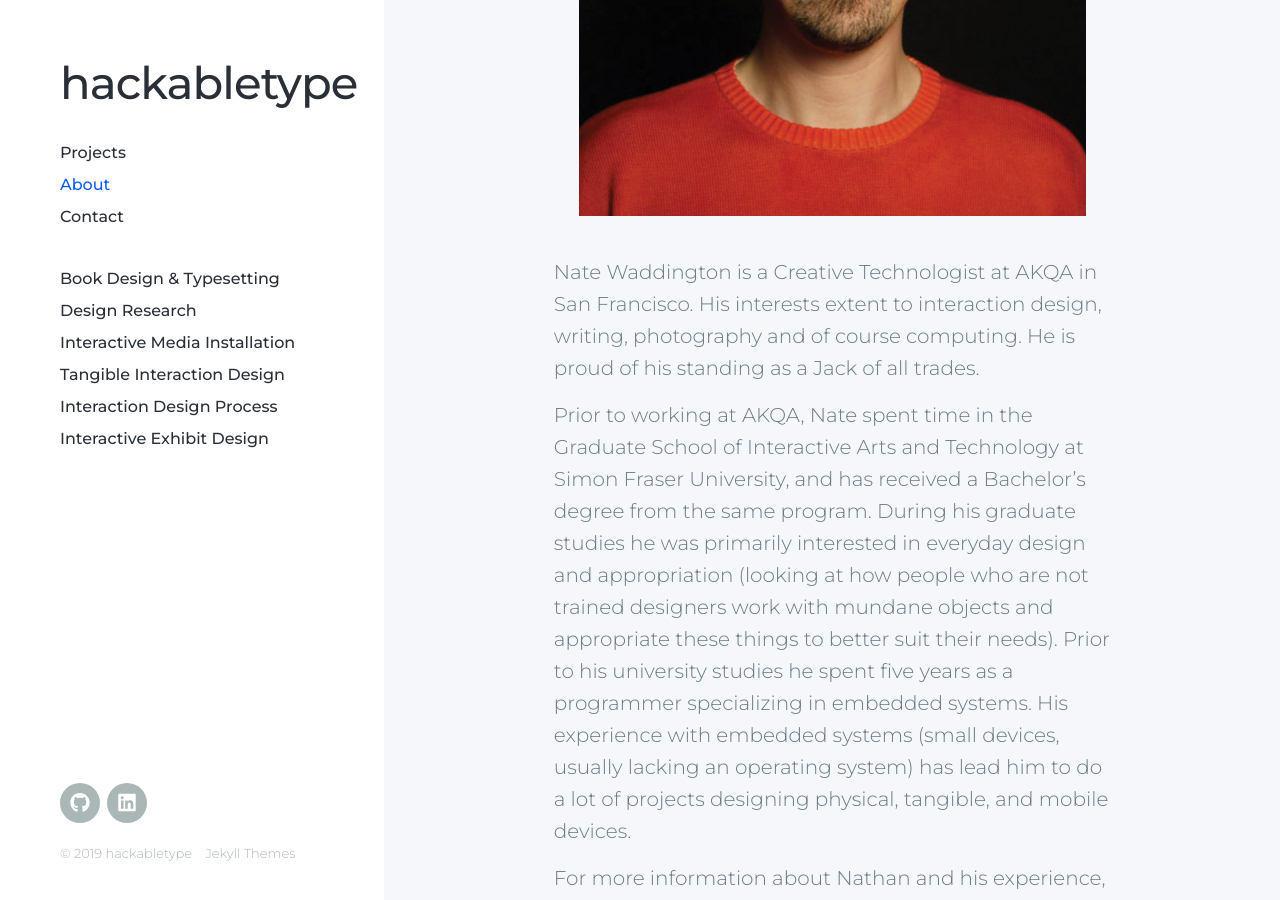
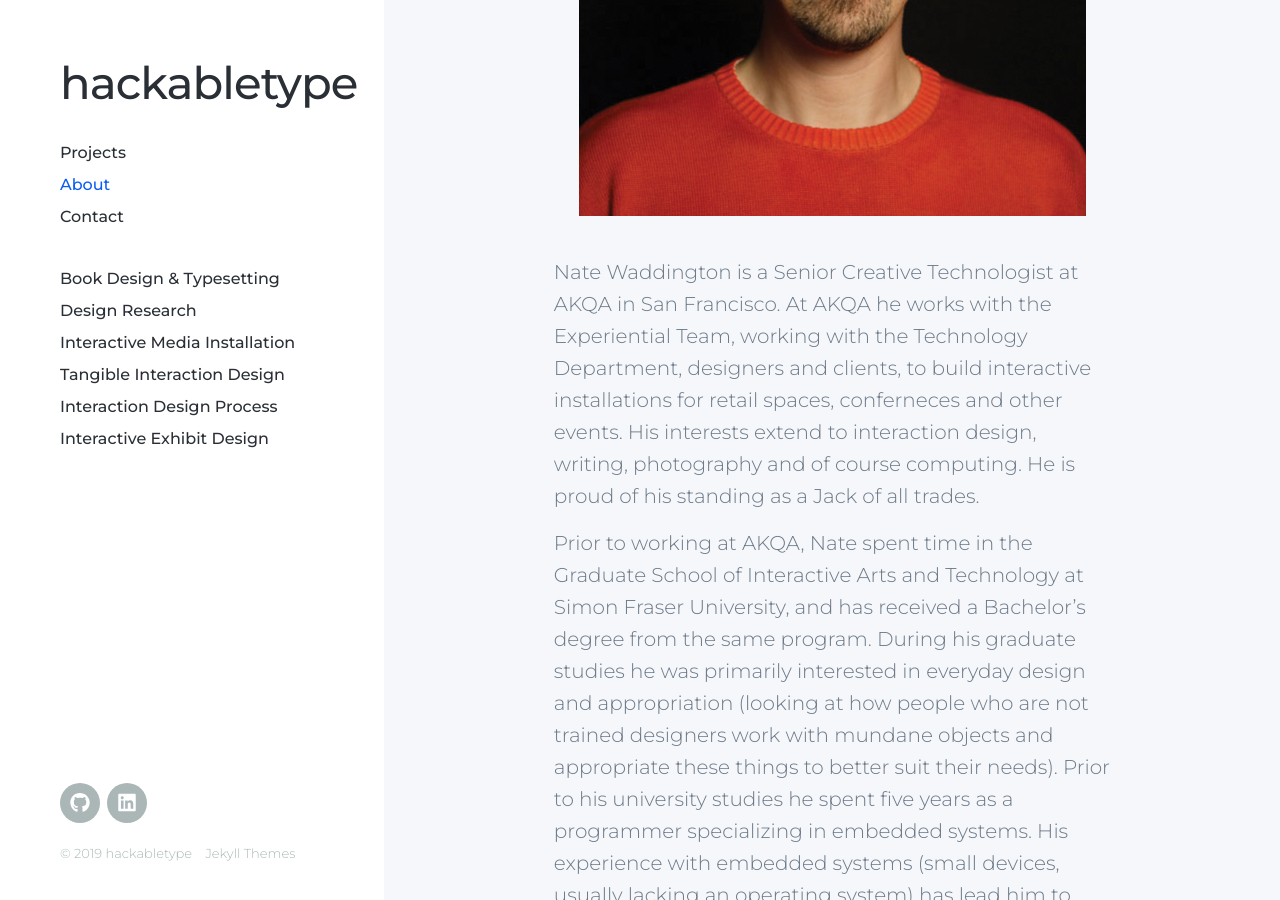
Before and after one commit to hackabletype/hackabletype.github.io, a Jekyll site: the page built from _pages/about.md, in a window 1280 px wide and 900 px high, scrolled down 505 px. Built offline with Jekyll 4.4.1, drawn with Linux system fonts in a browser that asks for light colours; nearby versions of some CDN libraries; some of the changed text lies outside the part shown.

Commit message:
updating about, contact form settings

```diff
--- a/_data/settings.yml
+++ b/_data/settings.yml
@@ -23,7 +23,7 @@ grid_settings:
   grid_spacing: 20
 
 contact_settings:
-  form_action: 'https://formspree.io/hello@automaton.ca'
+  form_action: 'https://formspree.io/contact_form@automaton.ca'
   confirmation_url: '/thanks'
   email_subject: 'hackabletype contact form submission'
   send_button_text: 'Send Message'
--- a/_pages/about.md
+++ b/_pages/about.md
@@ -7,8 +7,8 @@ featured_image: /images/about/nateicon.png
 
 ![](/images/about/nateicon.png)
 
-Nate Waddington is a Creative Technologist at AKQA in San Francisco. His interests extent to interaction design, writing, photography and of course computing. He is proud of his standing as a Jack of all trades.
+Nate Waddington is a Senior Creative Technologist at AKQA in San Francisco. At AKQA he works with the Experiential Team, working with the Technology Department, designers and clients, to build interactive installations for retail spaces, conferneces and other events. His interests extend to interaction design, writing, photography and of course computing. He is proud of his standing as a Jack of all trades.
 
-Prior to working at AKQA, Nate spent time in the Graduate School of Interactive Arts and Technology at Simon Fraser University, and has received a Bachelor's degree from the same program. During his graduate studies he was primarily interested in everyday design and appropriation (looking at how people who are not trained designers work with mundane objects and appropriate these things to better suit their needs). Prior to his university studies he spent five years as a programmer specializing in embedded systems. His experience with embedded systems (small devices, usually lacking an operating system) has lead him to do a lot of projects designing physical, tangible, and mobile devices.
+Prior to working at AKQA, Nate spent time in the Graduate School of Interactive Arts and Technology at Simon Fraser University, and has received a Bachelor's degree from the same program. During his graduate studies he was primarily interested in everyday design and appropriation (looking at how people who are not trained designers work with mundane objects and appropriate these things to better suit their needs). Prior to his university studies he spent five years as a programmer specializing in embedded systems. His experience with embedded systems (small devices, usually lacking an operating system) has lead him to work on a lot of projects designing physical, tangible, and mobile devices.
 
 For more information about Nathan and his experience, take a look at his [LinkedIn profile](https://www.linkedin.com/in/nate-double-u/), or you can [contact](/contact/) him, he'd be happy to hear from you.
```
